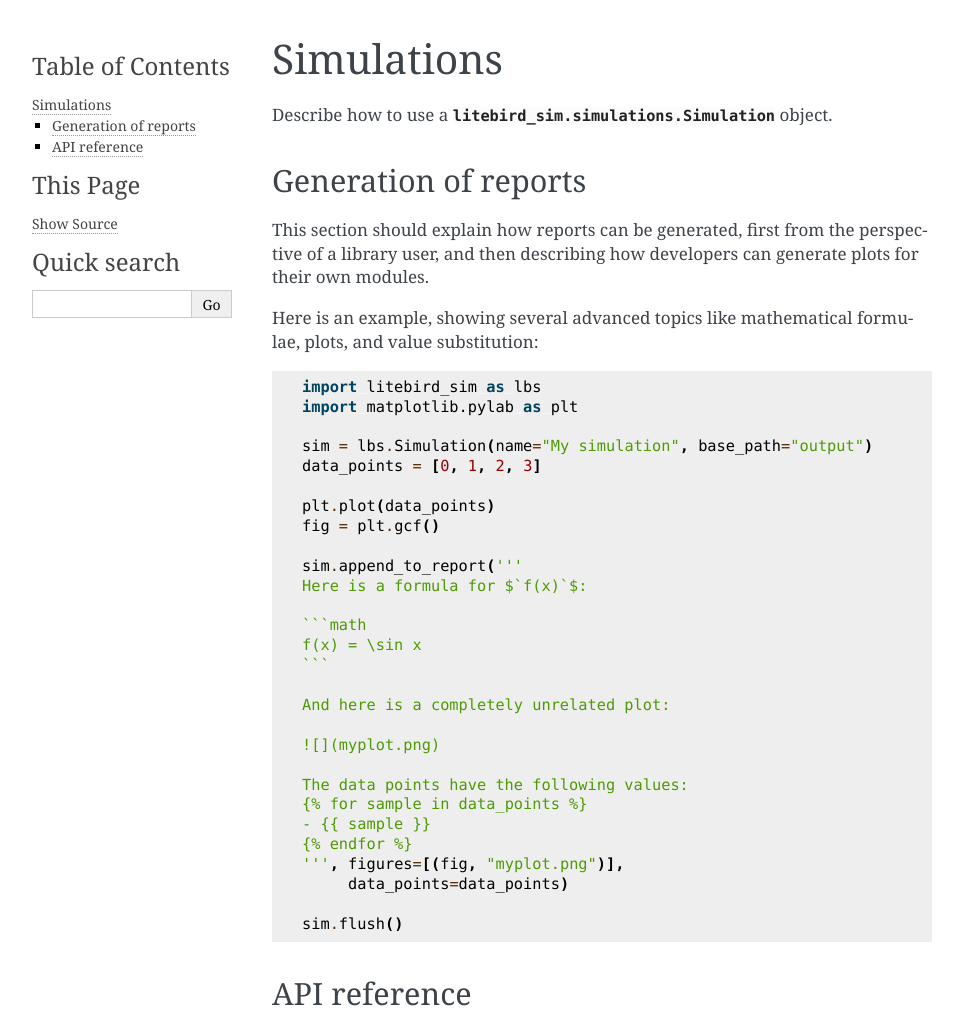
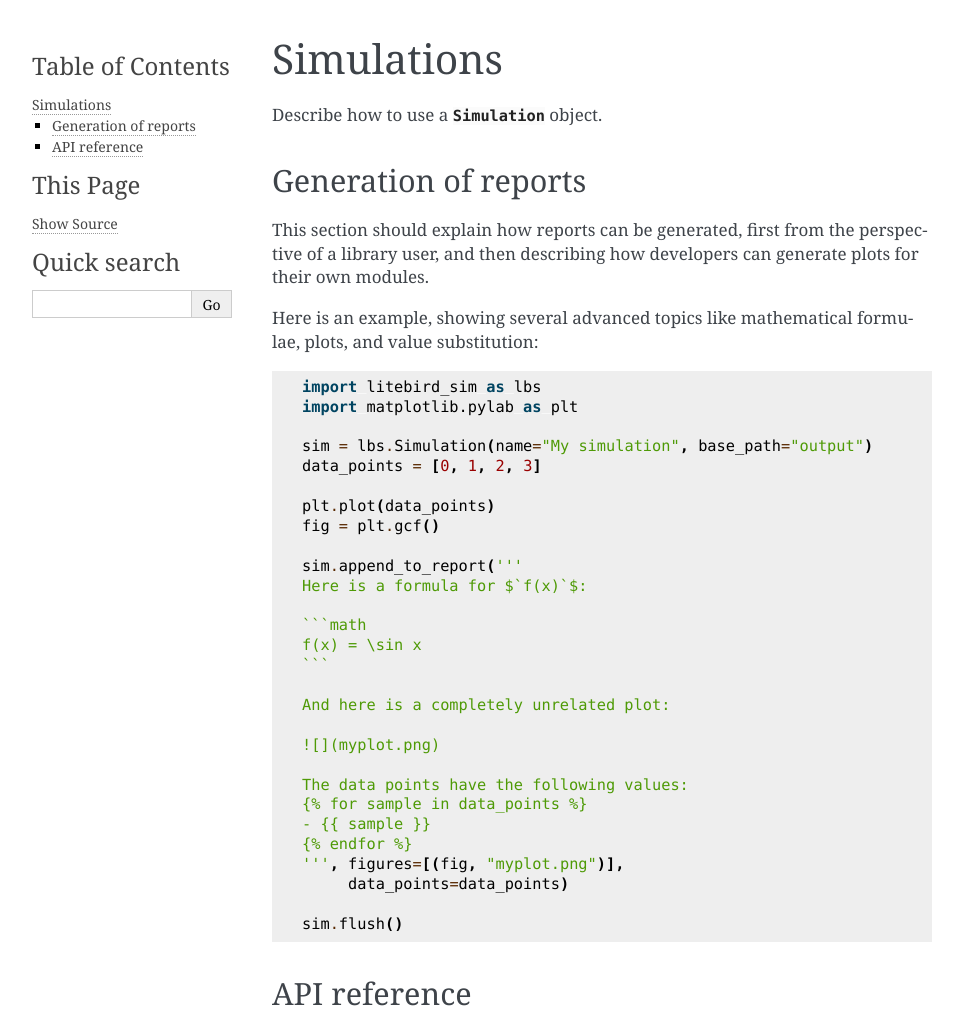
Before and after one commit to litebird/litebird_sim, a Sphinx documentation site: the page built from docs/source/simulations.rst, in a window 1280 px wide, cut to the strip 0-1020 px from the top of the page. Shown: the whole strip, without its empty margins (148-1111 px from the left). Built offline with Sphinx 7.4.7, drawn with Linux system fonts in a browser that asks for light colours.

Commit message:
Uniform the style of docstrings with Observation class

```diff
--- a/docs/source/simulations.rst
+++ b/docs/source/simulations.rst
@@ -1,8 +1,7 @@
 Simulations
 ===========
 
-Describe how to use a :class:`litebird_sim.simulations.Simulation`
-object.
+Describe how to use a :class:`.Simulation` object.
 
 
 Generation of reports
```
Also changed, not shown: 1 other file.
